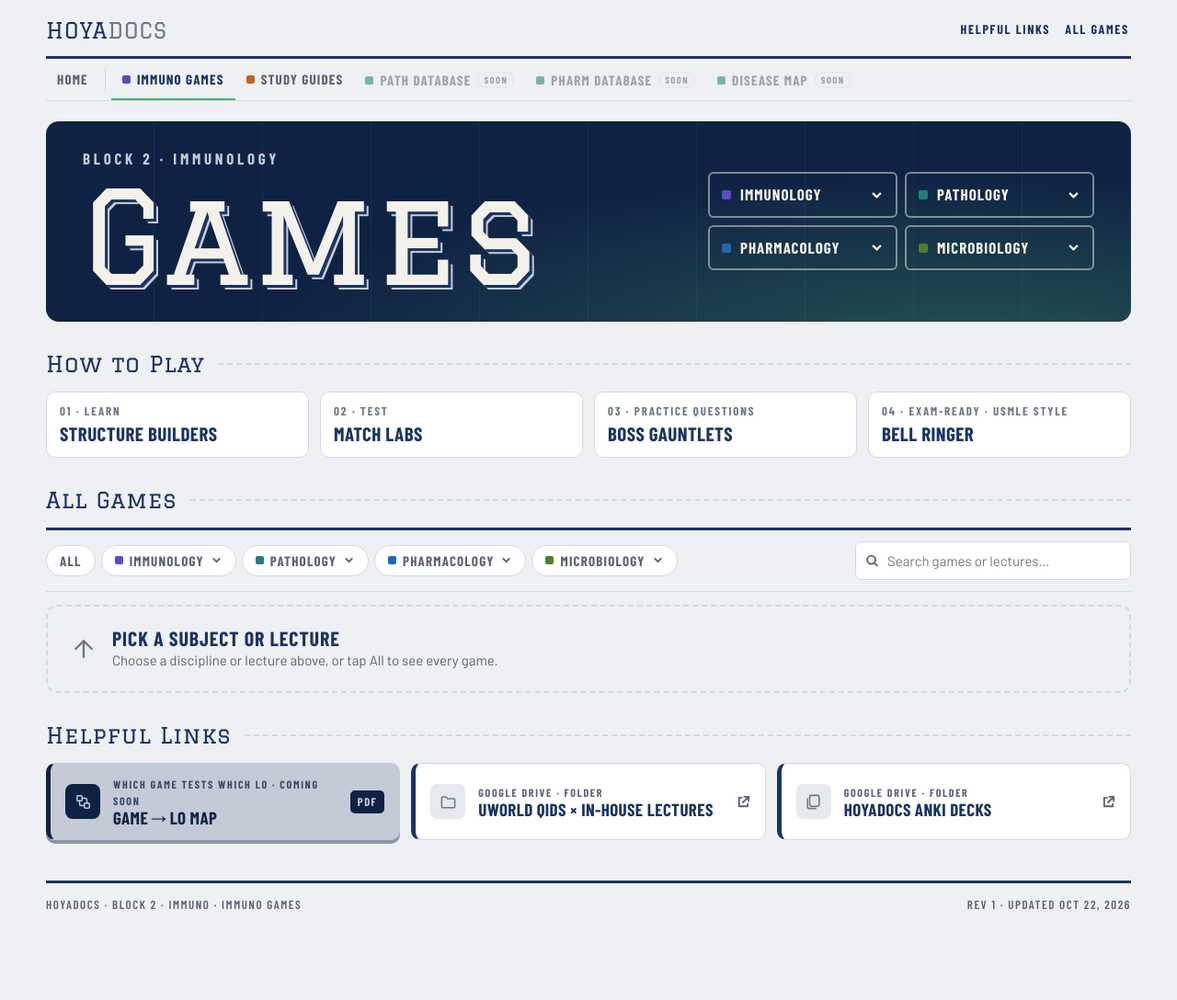
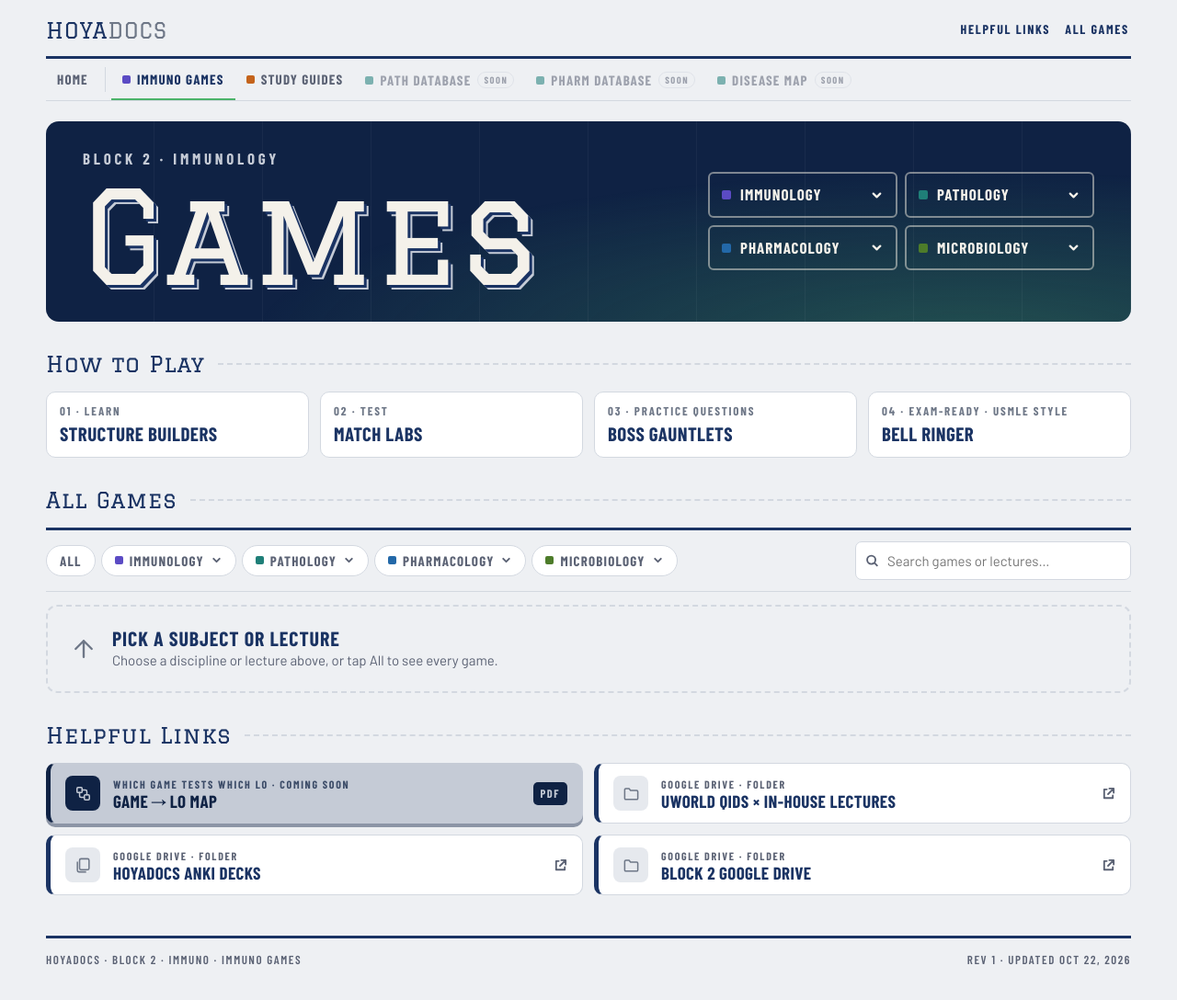
Before and after one commit to strettyit10/Block2-Immuno, a plain HTML site: page IRD-Games/index.html in a window 1280 px wide. Shown: the whole page at 92% size. Before the commit the page ends 1051 px from the top, so only its background shows below. Drawn offline with nearby package versions, Linux system fonts and the light colour scheme; a web font is replaced by a local one.

Commit message:
Add files via upload

```diff
--- a/IRD-Games/index.html
+++ b/IRD-Games/index.html
@@ -111,7 +111,7 @@ html{scroll-behavior:smooth}
 .menu a.all{justify-content:center;margin-top:4px;border-top:1px dashed var(--line);border-radius:0 0 7px 7px;font-family:var(--cond);font-weight:700;font-size:14px;letter-spacing:.1em;text-transform:uppercase;color:var(--muted)}
 .menu a.all:hover{color:var(--ink)}
 /* helpful links (matches Immuno home) */
-.bench{display:grid;grid-template-columns:repeat(3,1fr);gap:12px}
+.bench{display:grid;grid-template-columns:repeat(2,1fr);gap:12px}
 .lk{display:flex;align-items:center;gap:14px;background:var(--panel);border:1px solid var(--line);border-left:5px solid var(--navy-2);border-radius:10px;padding:13px 16px;text-decoration:none;color:var(--ink);transition:transform .12s,box-shadow .12s}
 .lk:hover{transform:translateY(-2px);box-shadow:0 8px 22px rgba(14,27,51,.14)}
 .lk .li{flex:none;width:38px;height:38px;border-radius:8px;background:var(--sunk);color:var(--silver);display:grid;place-items:center}
@@ -401,14 +401,19 @@ html{scroll-behavior:smooth}
       <div class="lt"><small>Which game tests which LO &middot; Coming soon</small><strong>Game &rarr; LO Map</strong></div>
       <span class="pdf">PDF</span>
     </div>
-    <a class="lk" href="https://drive.google.com/drive/folders/1-ssEK3eFQEJ8Gu8STqTO3cMWqSoVN1tO?usp=drive_link" target="_blank" rel="noopener">
+    <a class="lk" href="https://drive.google.com/drive/folders/1CKxWMo56SrF1mJulJXza57FMoQKZEarA?usp=drive_link" target="_blank" rel="noopener">
       <div class="li" aria-hidden="true"><svg viewBox="0 0 24 24" fill="none" stroke="currentColor" stroke-width="1.9" stroke-linejoin="round"><path d="M3 6.5A1.5 1.5 0 0 1 4.5 5H9l2 2.5h8.5A1.5 1.5 0 0 1 21 9v9.5a1.5 1.5 0 0 1-1.5 1.5h-15A1.5 1.5 0 0 1 3 18.5z"/></svg></div>
       <div class="lt"><small>Google Drive &middot; Folder</small><strong>UWorld QIDs &times; In-House Lectures</strong></div>
       <svg class="ext" viewBox="0 0 16 16" fill="none" stroke="currentColor" stroke-width="2" stroke-linecap="round" stroke-linejoin="round"><path d="M6 3H3v10h10v-3M9 2h5v5M14 2 7.5 8.5"/></svg>
     </a>
-    <a class="lk" href="https://drive.google.com/drive/folders/1OtklWm3MDpq0Bpi7OS0f3sp2Bf-tpWMn?usp=drive_link" target="_blank" rel="noopener">
+    <a class="lk" href="https://drive.google.com/drive/folders/1iljOrKkaCUXuJZA1zkwPqZ3z_hE_meAr?usp=drive_link" target="_blank" rel="noopener">
       <div class="li" aria-hidden="true"><svg viewBox="0 0 24 24" fill="none" stroke="currentColor" stroke-width="1.9" stroke-linejoin="round"><rect x="7" y="3" width="13" height="15" rx="2"/><path d="M4 7v12a2 2 0 0 0 2 2h10"/></svg></div>
       <div class="lt"><small>Google Drive &middot; Folder</small><strong>HoyaDocs Anki Decks</strong></div>
+      <svg class="ext" viewBox="0 0 16 16" fill="none" stroke="currentColor" stroke-width="2" stroke-linecap="round" stroke-linejoin="round"><path d="M6 3H3v10h10v-3M9 2h5v5M14 2 7.5 8.5"/></svg>
+    </a>
+    <a class="lk" href="https://drive.google.com/drive/folders/1aovVKwo25UfV6v3jv5Io2oTgbN6IBcg8?usp=drive_link" target="_blank" rel="noopener">
+      <div class="li" aria-hidden="true"><svg viewBox="0 0 24 24" fill="none" stroke="currentColor" stroke-width="1.9" stroke-linejoin="round"><path d="M3 6.5A1.5 1.5 0 0 1 4.5 5H9l2 2.5h8.5A1.5 1.5 0 0 1 21 9v9.5a1.5 1.5 0 0 1-1.5 1.5h-15A1.5 1.5 0 0 1 3 18.5z"/></svg></div>
+      <div class="lt"><small>Google Drive &middot; Folder</small><strong>Block 2 Google Drive</strong></div>
       <svg class="ext" viewBox="0 0 16 16" fill="none" stroke="currentColor" stroke-width="2" stroke-linecap="round" stroke-linejoin="round"><path d="M6 3H3v10h10v-3M9 2h5v5M14 2 7.5 8.5"/></svg>
     </a>
   </section>
```
